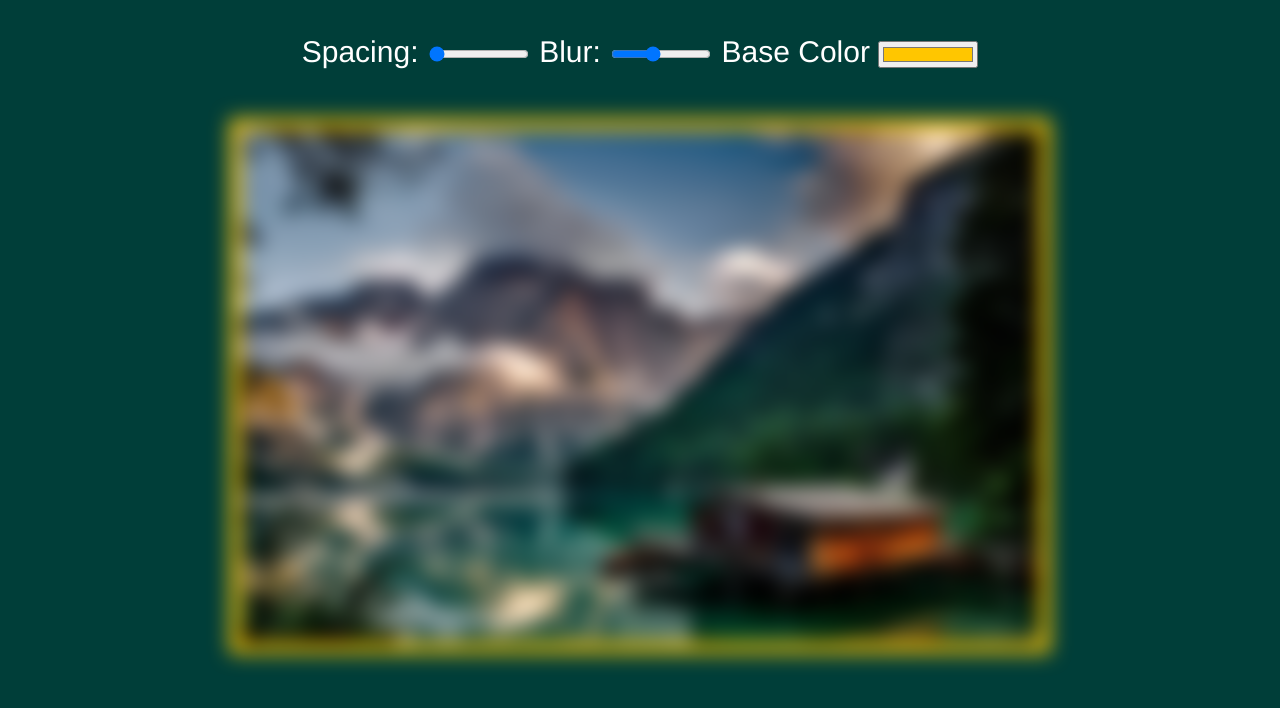
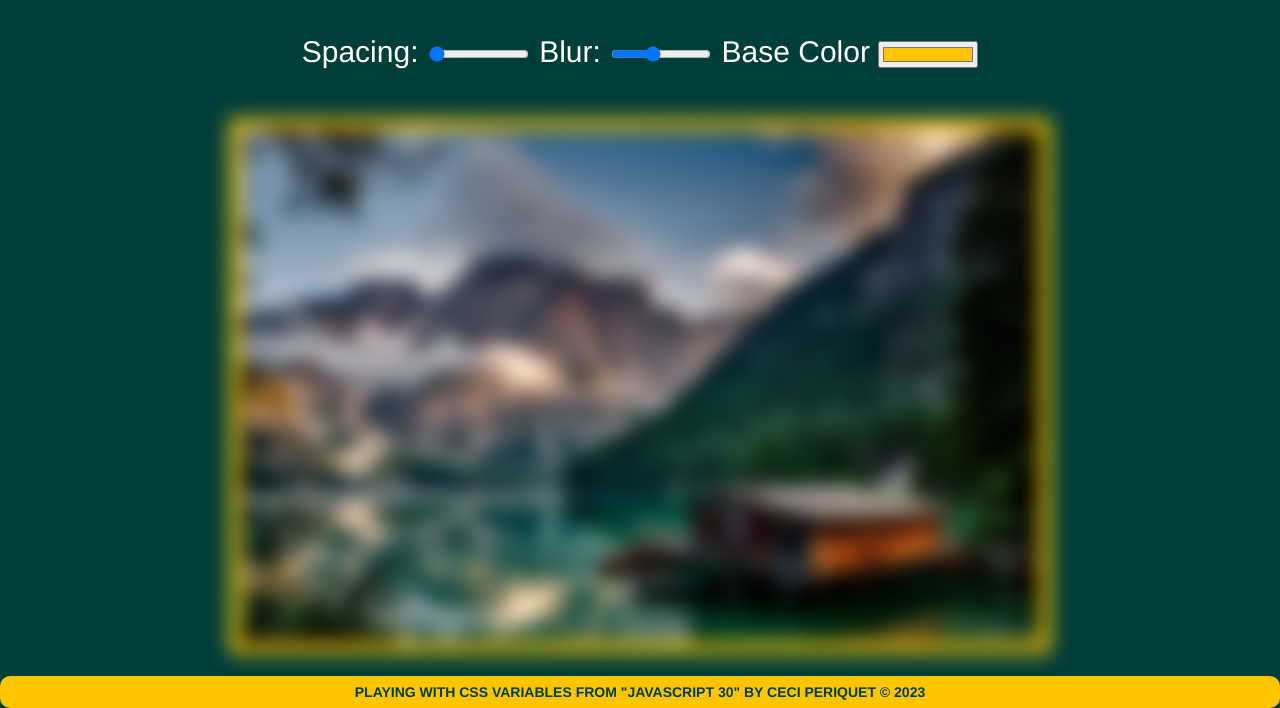
Before and after one commit to CeciPeriquet/javascript-playing-with-css, a plain HTML site: page index.html in a window 1280 px wide. Shown: the part 92-800 px from the top of the page. Drawn offline with Linux system fonts and the light colour scheme.

Commit message:
Add footer with copy and use variables to make it also change with JS

```diff
--- a/index.html
+++ b/index.html
@@ -38,7 +38,10 @@
       </div>
       <img class="landscape" src="./images/landscape.jpg" />
     </main>
-
+    <footer class="footer">
+      playing with CSS variables from "javascript 30" by ceci periquet &copy
+      2023
+    </footer>
     <script type="text/javascript" src="./main.js"></script>
   </body>
 </html>
--- a/styles.css
+++ b/styles.css
@@ -30,3 +30,21 @@ img {
   background: var(--base);
   filter: blur(var(--blur));
 }
+.footer {
+  width: 100%;
+  height: 2rem;
+  color: #003e39;
+  font-size: 14px;
+  font-weight: bold;
+  border-radius: 10px;
+  text-align: center;
+  text-transform: uppercase;
+  display: flex;
+  align-items: center;
+  justify-content: center;
+  background-color: var(--base);
+  position: fixed;
+  bottom: 0;
+  left: 0;
+  z-index: 999;
+}
```
